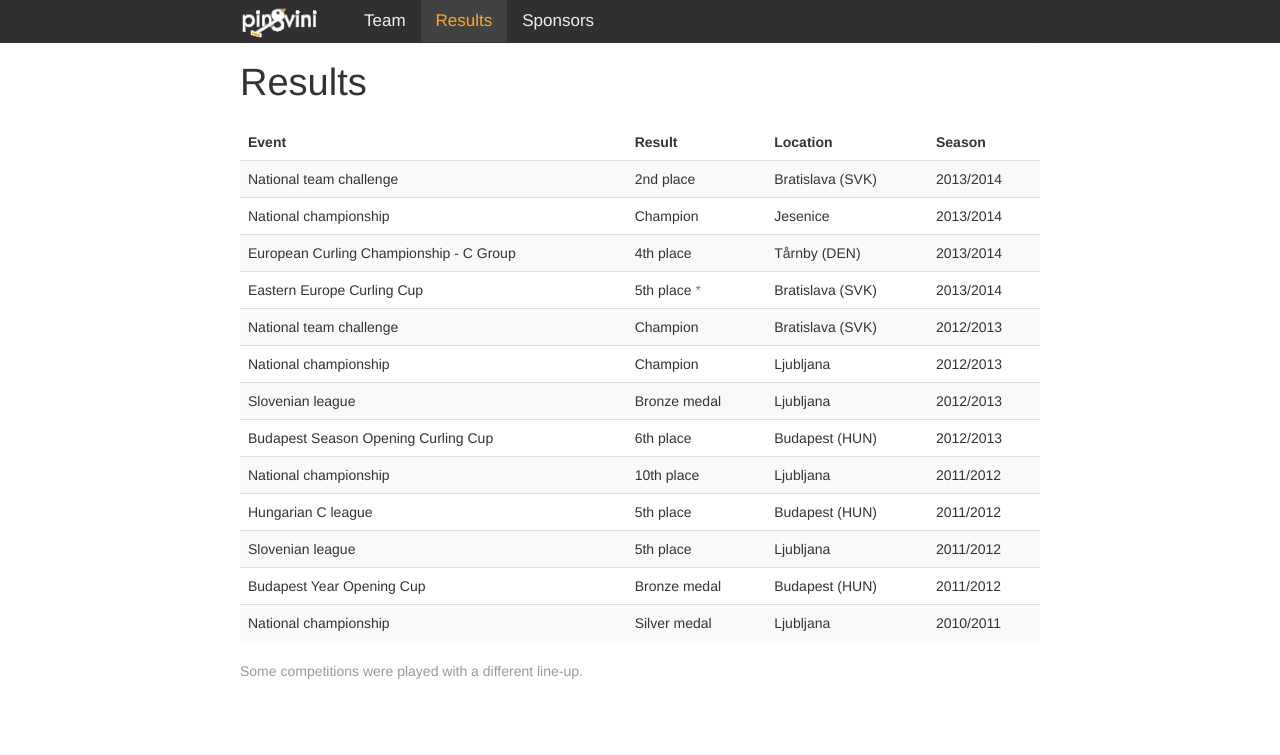
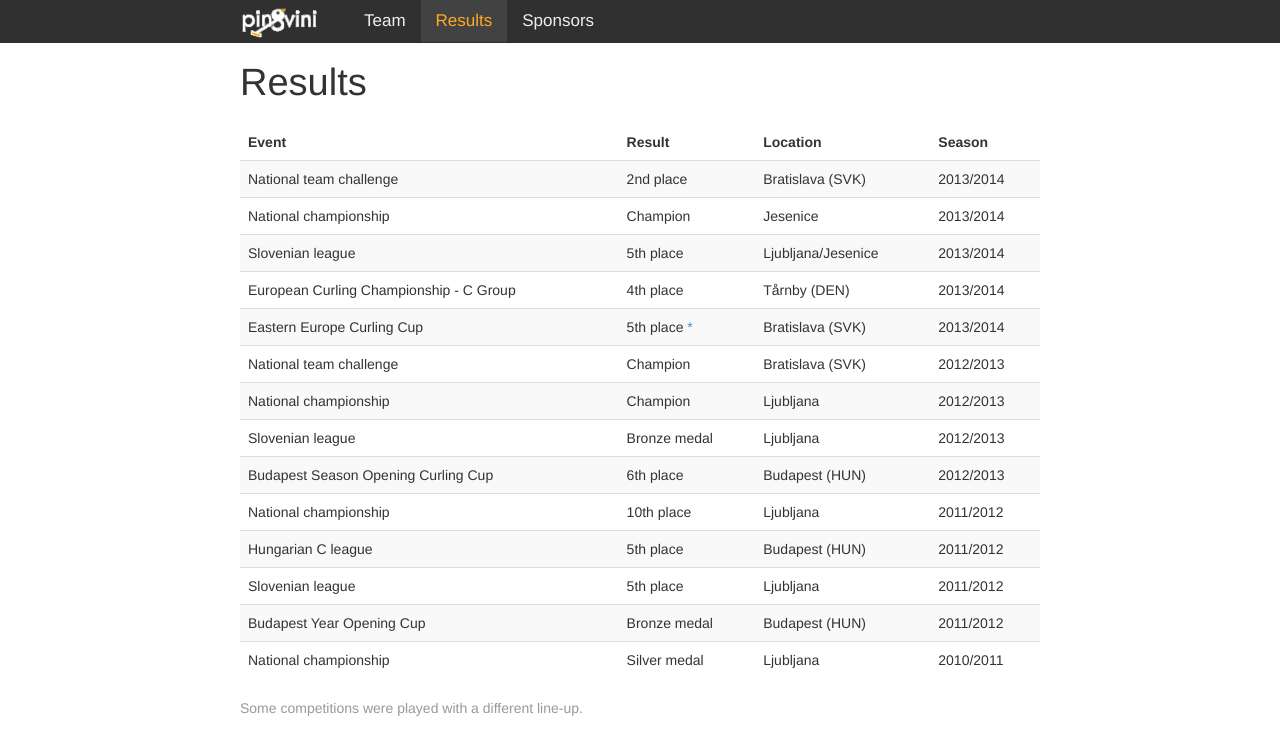
Before and after one commit to pingvini/pingvini.github.io, a Jekyll site: the page built from results/index.html, in a window 1280 px wide. Shown: the top 755 px of the page. Built offline with Jekyll 4.4.1, drawn with Linux system fonts in a browser that asks for light colours; Markdown is read by kramdown in place of the engine named in the settings.

Commit message:
Added league result.

```diff
--- a/results/index.html
+++ b/results/index.html
@@ -26,6 +26,12 @@ weight: 30
       <td>National championship</td>
       <td>Champion</td>
       <td>Jesenice</td>
+      <td>2013/2014</td>
+    </tr>
+    <tr>
+      <td>Slovenian league</td>
+      <td>5th place</td>
+      <td>Ljubljana/Jesenice</td>
       <td>2013/2014</td>
     </tr>
     <tr>
```
